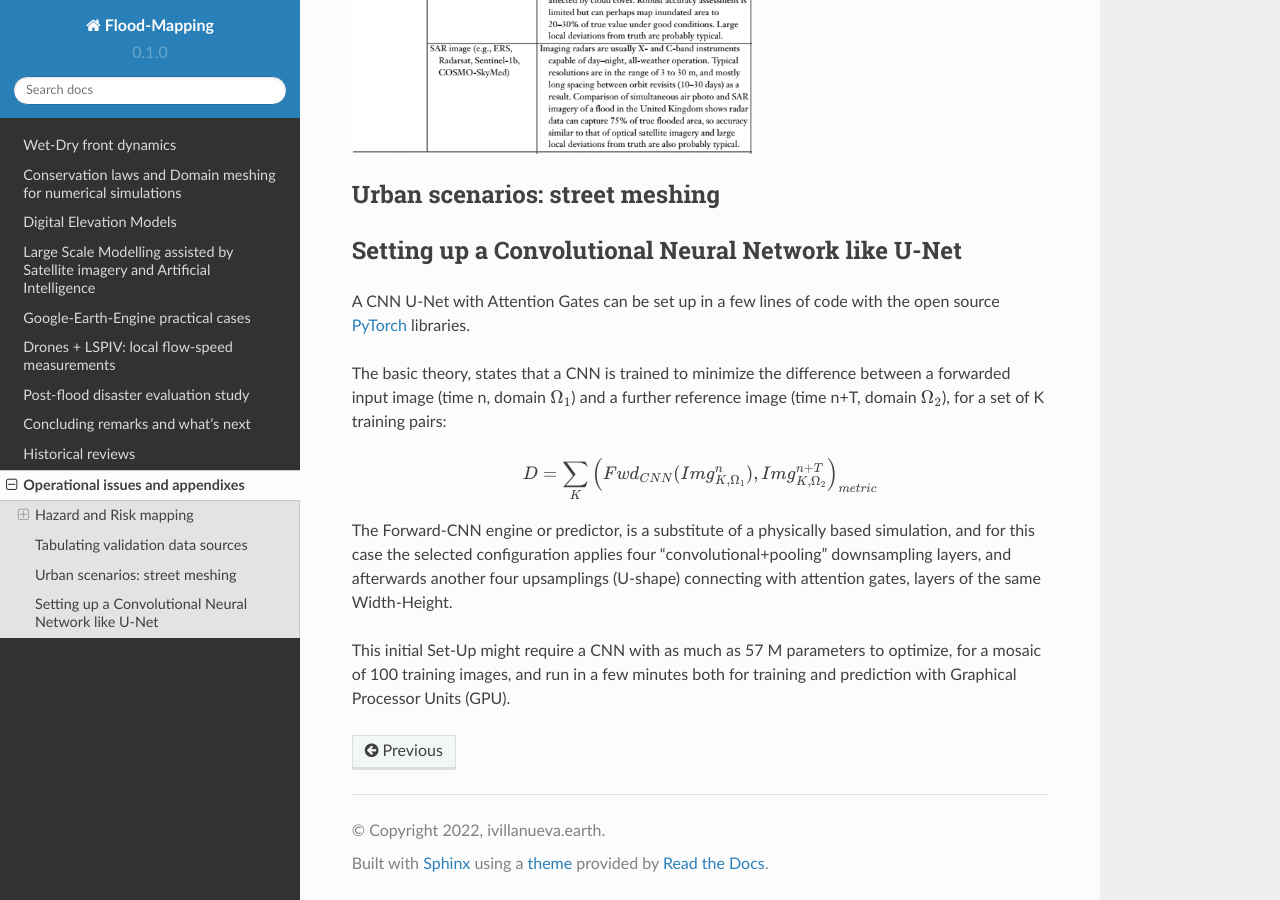
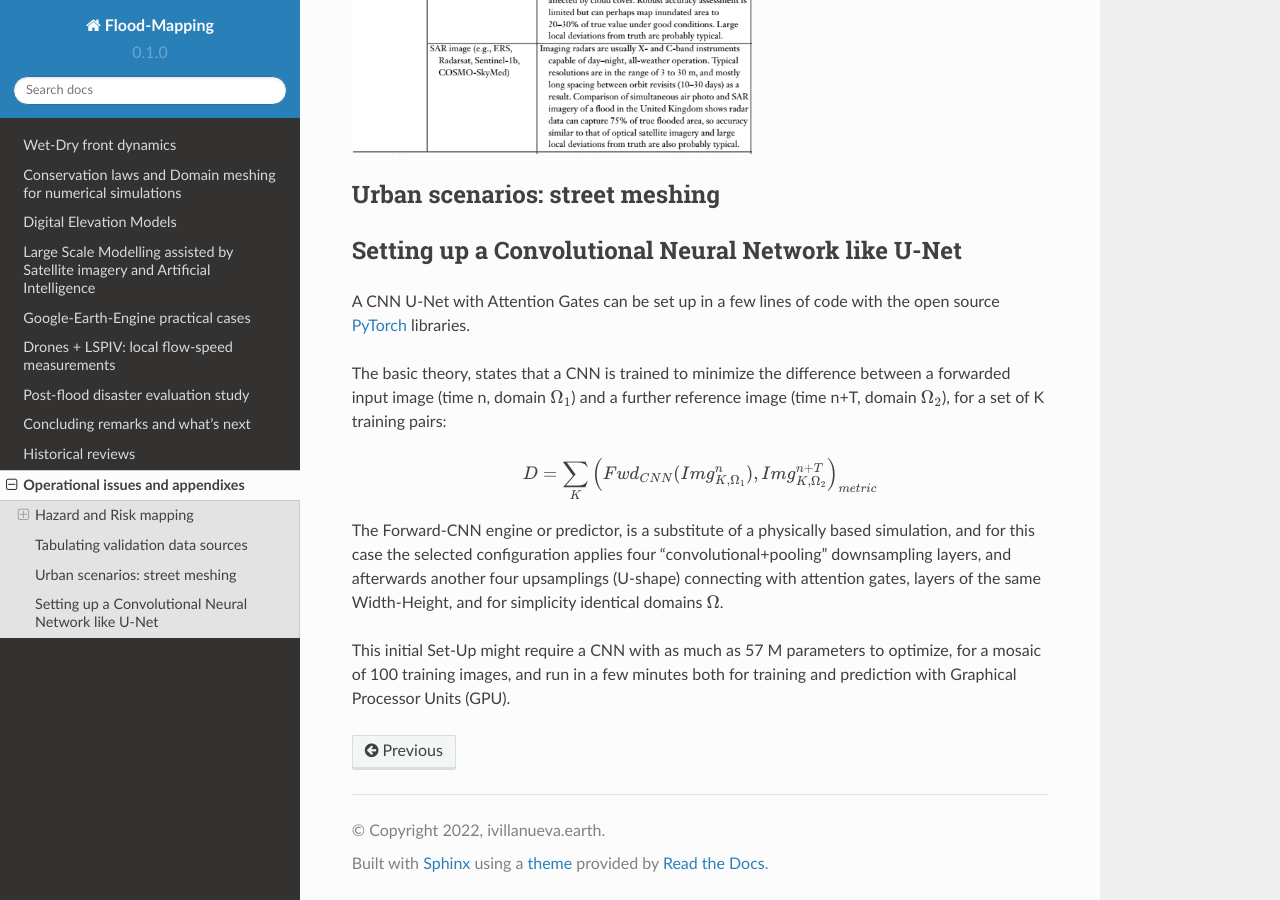
Before and after one commit to ivillamadrid/FloodMapping, a Sphinx documentation site: the page built from docs/source/operational_appx.rst, in a window 1280 px wide and 900 px high, scrolled down 1637 px. Built offline with Sphinx 7.4.7 and the Read the Docs theme 2.0.0, drawn with Linux system fonts in a browser that asks for light colours.

Commit message:
Update operational_appx.rst

```diff
--- a/docs/source/operational_appx.rst
+++ b/docs/source/operational_appx.rst
@@ -74,6 +74,6 @@ and a further reference  image (time n+T, domain :math:`\Omega_2`), for a set of
 
 
 The Forward-CNN engine or predictor, is a substitute of a physically based simulation, and for this case the selected configuration applies four "convolutional+pooling" downsampling layers, and afterwards another four upsamplings (U-shape)
-connecting with attention gates, layers of the same Width-Height.
+connecting with attention gates, layers of the same Width-Height, and for simplicity identical domains :math:`\Omega`.
 
 This initial Set-Up might require a CNN with as much as 57 M parameters to optimize, for a mosaic of 100 training images, and run in a few minutes both for training and prediction with Graphical Processor Units (GPU).
```
